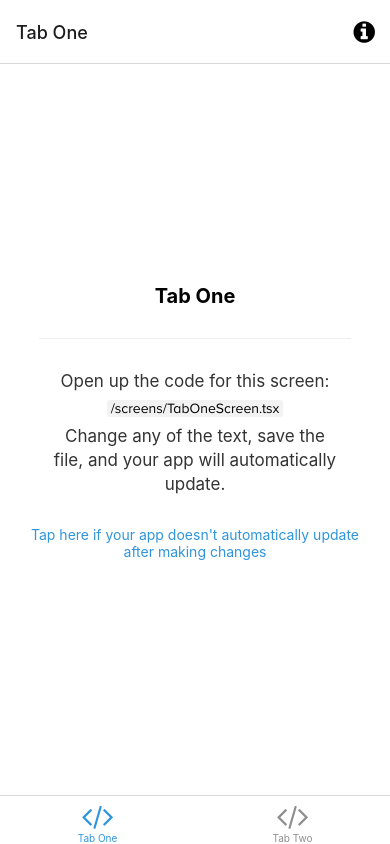
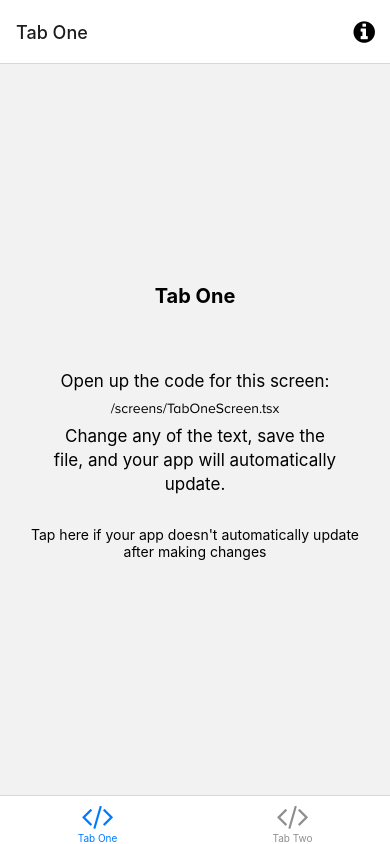
Before and after one commit to degeloper34/FoodStyles, a React Native app: screen /TabOne in a window 390 px wide. Built offline with nearby package versions, Linux system fonts and the light colour scheme; what expo-linking would draw is missing.

Commit message:
Colors added, Theme and useColorScheme removed

```diff
--- a/App.tsx
+++ b/App.tsx
@@ -1,19 +1,17 @@
 import {StatusBar} from "expo-status-bar";
 import {SafeAreaProvider} from "react-native-safe-area-context";
 import useCachedResources from "./src/hooks/useCachedResources";
-import useColorScheme from "./src/hooks/useColorScheme";
 import Navigation from "./src/navigation";
 
 export default function App() {
   const isLoadingComplete = useCachedResources();
-  const colorScheme = useColorScheme();
 
   if (!isLoadingComplete) {
     return null;
   } else {
     return (
       <SafeAreaProvider>
-        <Navigation colorScheme={colorScheme} />
+        <Navigation />
         <StatusBar />
       </SafeAreaProvider>
     );
--- a/src/components/EditScreenInfo.tsx
+++ b/src/components/EditScreenInfo.tsx
@@ -1,40 +1,33 @@
-import * as WebBrowser from 'expo-web-browser';
-import { StyleSheet, TouchableOpacity } from 'react-native';
+import * as WebBrowser from "expo-web-browser";
+import {StyleSheet, TouchableOpacity} from "react-native";
+import {MonoText} from "./StyledText";
+import {Text, View} from "react-native";
 
-import Colors from '../constants/Colors';
-import { MonoText } from './StyledText';
-import { Text, View } from './Themed';
-
-export default function EditScreenInfo({ path }: { path: string }) {
+export default function EditScreenInfo({path}: {path: string}) {
   return (
     <View>
       <View style={styles.getStartedContainer}>
-        <Text
-          style={styles.getStartedText}
-          lightColor="rgba(0,0,0,0.8)"
-          darkColor="rgba(255,255,255,0.8)">
+        <Text style={styles.getStartedText}>
           Open up the code for this screen:
         </Text>
 
         <View
           style={[styles.codeHighlightContainer, styles.homeScreenFilename]}
-          darkColor="rgba(255,255,255,0.05)"
-          lightColor="rgba(0,0,0,0.05)">
+        >
           <MonoText>{path}</MonoText>
         </View>
 
-        <Text
-          style={styles.getStartedText}
-          lightColor="rgba(0,0,0,0.8)"
-          darkColor="rgba(255,255,255,0.8)">
-          Change any of the text, save the file, and your app will automatically update.
+        <Text style={styles.getStartedText}>
+          Change any of the text, save the file, and your app will automatically
+          update.
         </Text>
       </View>
 
       <View style={styles.helpContainer}>
         <TouchableOpacity onPress={handleHelpPress} style={styles.helpLink}>
-          <Text style={styles.helpLinkText} lightColor={Colors.light.tint}>
-            Tap here if your app doesn't automatically update after making changes
+          <Text style={styles.helpLinkText}>
+            Tap here if your app doesn't automatically update after making
+            changes
           </Text>
         </TouchableOpacity>
       </View>
@@ -44,13 +37,13 @@ export default function EditScreenInfo({ path }: { path: string }) {
 
 function handleHelpPress() {
   WebBrowser.openBrowserAsync(
-    'https://docs.expo.io/get-started/create-a-new-app/#opening-the-app-on-your-phonetablet'
+    "https://docs.expo.io/get-started/create-a-new-app/#opening-the-app-on-your-phonetablet"
   );
 }
 
 const styles = StyleSheet.create({
   getStartedContainer: {
-    alignItems: 'center',
+    alignItems: "center",
     marginHorizontal: 50,
   },
   homeScreenFilename: {
@@ -63,17 +56,17 @@ const styles = StyleSheet.create({
   getStartedText: {
     fontSize: 17,
     lineHeight: 24,
-    textAlign: 'center',
+    textAlign: "center",
   },
   helpContainer: {
     marginTop: 15,
     marginHorizontal: 20,
-    alignItems: 'center',
+    alignItems: "center",
   },
   helpLink: {
     paddingVertical: 15,
   },
   helpLinkText: {
-    textAlign: 'center',
+    textAlign: "center",
   },
 });
--- a/src/components/StyledText.tsx
+++ b/src/components/StyledText.tsx
@@ -1,4 +1,4 @@
-import {Text, TextProps} from "./Themed";
+import {Text, TextProps} from "react-native";
 
 export function MonoText(props: TextProps) {
   return (
--- a/src/components/Themed.tsx
+++ /dev/null
@@ -1,45 +0,0 @@
-/**
- * Learn more about Light and Dark modes:
- * https://docs.expo.io/guides/color-schemes/
- */
-
-import { Text as DefaultText, View as DefaultView } from 'react-native';
-
-import Colors from '../constants/Colors';
-import useColorScheme from '../hooks/useColorScheme';
-
-export function useThemeColor(
-  props: { light?: string; dark?: string },
-  colorName: keyof typeof Colors.light & keyof typeof Colors.dark
-) {
-  const theme = useColorScheme();
-  const colorFromProps = props[theme];
-
-  if (colorFromProps) {
-    return colorFromProps;
-  } else {
-    return Colors[theme][colorName];
-  }
-}
-
-type ThemeProps = {
-  lightColor?: string;
-  darkColor?: string;
-};
-
-export type TextProps = ThemeProps & DefaultText['props'];
-export type ViewProps = ThemeProps & DefaultView['props'];
-
-export function Text(props: TextProps) {
-  const { style, lightColor, darkColor, ...otherProps } = props;
-  const color = useThemeColor({ light: lightColor, dark: darkColor }, 'text');
-
-  return <DefaultText style={[{ color }, style]} {...otherProps} />;
-}
-
-export function View(props: ViewProps) {
-  const { style, lightColor, darkColor, ...otherProps } = props;
-  const backgroundColor = useThemeColor({ light: lightColor, dark: darkColor }, 'background');
-
-  return <DefaultView style={[{ backgroundColor }, style]} {...otherProps} />;
-}
--- a/src/constants/Colors.ts
+++ b/src/constants/Colors.ts
@@ -1,19 +1,20 @@
-const tintColorLight = '#2f95dc';
-const tintColorDark = '#fff';
-
 export default {
-  light: {
-    text: '#000',
-    background: '#fff',
-    tint: tintColorLight,
-    tabIconDefault: '#ccc',
-    tabIconSelected: tintColorLight,
-  },
-  dark: {
-    text: '#fff',
-    background: '#000',
-    tint: tintColorDark,
-    tabIconDefault: '#ccc',
-    tabIconSelected: tintColorDark,
-  },
+  GREYISH_BROWN_30: "rgba(111, 93, 80, 0.3)",
+  SECONDARY_BUTTON_BACKGROUND: "#ececec",
+  GREYISH_BROWN_30_20: "rgba(111, 93, 80, 0.2)",
+  GREYISH_BROWN: "#434343",
+  BACKGROUND_GRAY: "#434343",
+  AQUA_GREEN: "#434343",
+  TOMATO: "#434343",
+  WHITE_TWO: "#434343",
+  WHITE_80: "rgba(242, 242, 242, 0.8)",
+  BLACK: "#000000",
+  ORANGE_RED: "#ff3b30",
+  BRIGHT_BLUE: "#007aff",
+  EGGPLANT_40: "rgba(4, 4, 15, 0.4)",
+  GREYISH_40: "rgba(176, 176, 176, 0.4)",
+  WHITE: "#ffffff",
+  MAIZE: "#f3c442",
+  ORANGISH: "#fa7745",
+  GREEN_TEAL: "#11b777",
 };
--- a/src/hooks/useColorScheme.ts
+++ /dev/null
@@ -1,8 +0,0 @@
-import { ColorSchemeName, useColorScheme as _useColorScheme } from 'react-native';
-
-// The useColorScheme value is always either light or dark, but the built-in
-// type suggests that it can be null. This will not happen in practice, so this
-// makes it a bit easier to work with.
-export default function useColorScheme(): NonNullable<ColorSchemeName> {
-  return _useColorScheme() as NonNullable<ColorSchemeName>;
-}
--- a/src/navigation/index.tsx
+++ b/src/navigation/index.tsx
@@ -3,27 +3,26 @@
  * https://reactnavigation.org/docs/getting-started
  *
  */
-import { FontAwesome } from '@expo/vector-icons';
-import { createBottomTabNavigator } from '@react-navigation/bottom-tabs';
-import { NavigationContainer, DefaultTheme, DarkTheme } from '@react-navigation/native';
-import { createNativeStackNavigator } from '@react-navigation/native-stack';
-import * as React from 'react';
-import { ColorSchemeName, Pressable } from 'react-native';
+import {FontAwesome} from "@expo/vector-icons";
+import {createBottomTabNavigator} from "@react-navigation/bottom-tabs";
+import {NavigationContainer} from "@react-navigation/native";
+import {createNativeStackNavigator} from "@react-navigation/native-stack";
+import * as React from "react";
+import {Pressable} from "react-native";
+import ModalScreen from "../screens/ModalScreen";
+import NotFoundScreen from "../screens/NotFoundScreen";
+import TabOneScreen from "../screens/TabOneScreen";
+import TabTwoScreen from "../screens/TabTwoScreen";
+import {
+  RootStackParamList,
+  RootTabParamList,
+  RootTabScreenProps,
+} from "../../types";
+import LinkingConfiguration from "./LinkingConfiguration";
 
-import Colors from '../constants/Colors';
-import useColorScheme from '../hooks/useColorScheme';
-import ModalScreen from '../screens/ModalScreen';
-import NotFoundScreen from '../screens/NotFoundScreen';
-import TabOneScreen from '../screens/TabOneScreen';
-import TabTwoScreen from '../screens/TabTwoScreen';
-import { RootStackParamList, RootTabParamList, RootTabScreenProps } from '../types';
-import LinkingConfiguration from './LinkingConfiguration';
-
-export default function Navigation({ colorScheme }: { colorScheme: ColorSchemeName }) {
+export default function Navigation() {
   return (
-    <NavigationContainer
-      linking={LinkingConfiguration}
-      theme={colorScheme === 'dark' ? DarkTheme : DefaultTheme}>
+    <NavigationContainer linking={LinkingConfiguration}>
       <RootNavigator />
     </NavigationContainer>
   );
@@ -38,9 +37,17 @@ const Stack = createNativeStackNavigator<RootStackParamList>();
 function RootNavigator() {
   return (
     <Stack.Navigator>
-      <Stack.Screen name="Root" component={BottomTabNavigator} options={{ headerShown: false }} />
-      <Stack.Screen name="NotFound" component={NotFoundScreen} options={{ title: 'Oops!' }} />
-      <Stack.Group screenOptions={{ presentation: 'modal' }}>
+      <Stack.Screen
+        name="Root"
+        component={BottomTabNavigator}
+        options={{headerShown: false}}
+      />
+      <Stack.Screen
+        name="NotFound"
+        component={NotFoundScreen}
+        options={{title: "Oops!"}}
+      />
+      <Stack.Group screenOptions={{presentation: "modal"}}>
         <Stack.Screen name="Modal" component={ModalScreen} />
       </Stack.Group>
     </Stack.Navigator>
@@ -54,31 +61,25 @@ function RootNavigator() {
 const BottomTab = createBottomTabNavigator<RootTabParamList>();
 
 function BottomTabNavigator() {
-  const colorScheme = useColorScheme();
-
   return (
-    <BottomTab.Navigator
-      initialRouteName="TabOne"
-      screenOptions={{
-        tabBarActiveTintColor: Colors[colorScheme].tint,
-      }}>
+    <BottomTab.Navigator initialRouteName="TabOne">
       <BottomTab.Screen
         name="TabOne"
         component={TabOneScreen}
-        options={({ navigation }: RootTabScreenProps<'TabOne'>) => ({
-          title: 'Tab One',
-          tabBarIcon: ({ color }) => <TabBarIcon name="code" color={color} />,
+        options={({navigation}: RootTabScreenProps<"TabOne">) => ({
+          title: "Tab One",
+          tabBarIcon: ({color}) => <TabBarIcon name="code" color={color} />,
           headerRight: () => (
             <Pressable
-              onPress={() => navigation.navigate('Modal')}
-              style={({ pressed }) => ({
+              onPress={() => navigation.navigate("Modal")}
+              style={({pressed}) => ({
                 opacity: pressed ? 0.5 : 1,
-              })}>
+              })}
+            >
               <FontAwesome
                 name="info-circle"
                 size={25}
-                color={Colors[colorScheme].text}
-                style={{ marginRight: 15 }}
+                style={{marginRight: 15}}
               />
             </Pressable>
           ),
@@ -88,8 +89,8 @@ function BottomTabNavigator() {
         name="TabTwo"
         component={TabTwoScreen}
         options={{
-          title: 'Tab Two',
-          tabBarIcon: ({ color }) => <TabBarIcon name="code" color={color} />,
+          title: "Tab Two",
+          tabBarIcon: ({color}) => <TabBarIcon name="code" color={color} />,
         }}
       />
     </BottomTab.Navigator>
@@ -100,8 +101,8 @@ function BottomTabNavigator() {
  * You can explore the built-in icon families and icons on the web at https://icons.expo.fyi/
  */
 function TabBarIcon(props: {
-  name: React.ComponentProps<typeof FontAwesome>['name'];
+  name: React.ComponentProps<typeof FontAwesome>["name"];
   color: string;
 }) {
-  return <FontAwesome size={30} style={{ marginBottom: -3 }} {...props} />;
+  return <FontAwesome size={30} style={{marginBottom: -3}} {...props} />;
 }
--- a/src/screens/NotFoundScreen.tsx
+++ b/src/screens/NotFoundScreen.tsx
@@ -1,6 +1,6 @@
 import {StyleSheet, TouchableOpacity} from "react-native";
 
-import {Text, View} from "../components/Themed";
+import {Text, View} from "react-native";
 import {RootStackScreenProps} from "../../types";
 
 export default function NotFoundScreen({
--- a/src/screens/TabOneScreen.tsx
+++ b/src/screens/TabOneScreen.tsx
@@ -1,7 +1,7 @@
 import {StyleSheet} from "react-native";
 
 import EditScreenInfo from "../components/EditScreenInfo";
-import {Text, View} from "../components/Themed";
+import {Text, View} from "react-native";
 import {RootTabScreenProps} from "../../types";
 
 export default function TabOneScreen({
@@ -10,11 +10,7 @@ export default function TabOneScreen({
   return (
     <View style={styles.container}>
       <Text style={styles.title}>Tab One</Text>
-      <View
-        style={styles.separator}
-        lightColor="#eee"
-        darkColor="rgba(255,255,255,0.1)"
-      />
+      <View style={styles.separator} />
       <EditScreenInfo path="/screens/TabOneScreen.tsx" />
     </View>
   );
```
Also changed, not shown: src/screens/ModalScreen.tsx (+10 -10 lines), src/screens/TabTwoScreen.tsx (+8 -8 lines).
